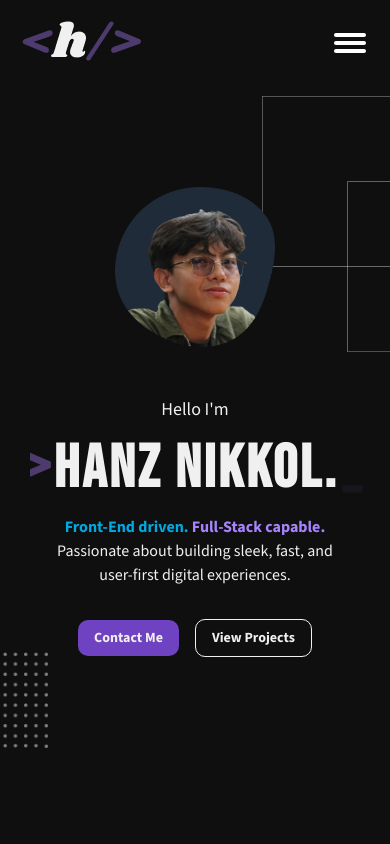
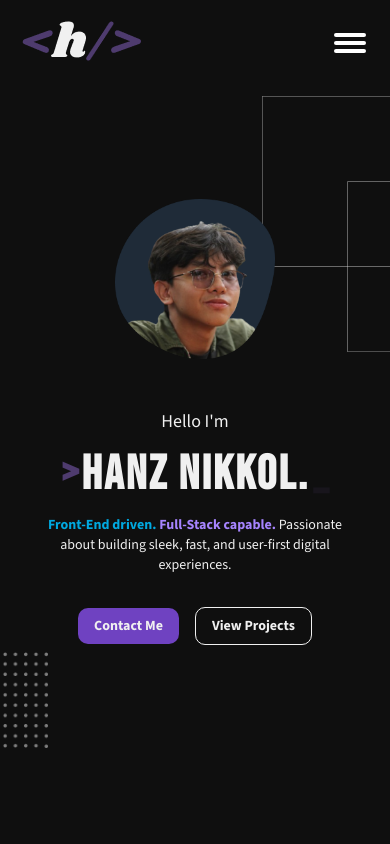
Before and after one commit to hanznikkol/hanznikkol-portfolio, a React (Vite) app: page / in a window 390 px wide. Shown: the top 844 px of the page. Built offline with nearby package versions, Linux system fonts and the light colour scheme.

Commit message:
Fix mobile version

```diff
--- a/src/components/Contact.jsx
+++ b/src/components/Contact.jsx
@@ -3,7 +3,7 @@ import ContactForm from "./subcomponents/ContactForm";
 
 function Contact() {
   return (
-    <div id="contacts" className="h-screen w-full flex flex-col p-6 lg:flex-row bg-midnight-black lg:p-24 gap-6 lg:gap-2">
+    <div id="contacts" className="min-h-screen lg:h-screen w-full flex flex-col p-6 lg:flex-row bg-midnight-black lg:p-24 gap-6 lg:gap-2">
       <div className="w-full h-full flex-1 flex flex-col justify-center items-center lg:items-start px-8 text-spectral-white">
         <h1 className="text-4xl lg:text-7xl font-bold mb-4">Contact Me</h1>
         <p className="mb-2">📍 Lucena City, Philippines</p>
--- a/src/components/Home.jsx
+++ b/src/components/Home.jsx
@@ -56,7 +56,7 @@ function Home() {
                     {/* Text Block */}
                     <div className="flex flex-col justify-center items-center gap-4 lg:gap-6">
                         <p className="text-lg lg:text-2xl text-spectral-white">Hello I&apos;m</p>
-                        <h1 className="text-center tracking-wider font-bebas-neue font-bold text-6xl lg:text-8xl">
+                        <h1 className="text-center tracking-wider font-bebas-neue font-bold text-5xl md:text-6xl lg:text-8xl">
                             <span className="text-mystic-purple">&gt;</span>
                             <span className="inline-flex">
                                 <span ref={textRef} className="text-spectral-white"></span>
@@ -64,7 +64,7 @@ function Home() {
                             </span>
                         </h1>
                         <div className="max-w-xl px-6">
-                            <p className="text-center text-base lg:text-xl text-spectral-white">
+                            <p className="text-center text-sm lg:text-xl text-spectral-white">
                                 <strong className="text-highlight">Front-End driven.</strong> <strong className="text-violet-400">Full-Stack capable.</strong> Passionate about building sleek, fast, and user-first digital experiences.
                             </p>
                         </div>
--- a/src/components/Skills.jsx
+++ b/src/components/Skills.jsx
@@ -44,7 +44,7 @@ const skills = [
 
 function Skills() {
   return (
-    <div className="relative h-auto w-full justify-center items-center flex bg-midnight-black z-20 p-8 lg:px-14 lg:py-8 mb-6 select-none">
+    <div className="relative h-auto w-full justify-center items-center flex bg-midnight-black z-20 p-4 md:p-8 lg:px-14 lg:py-8  select-none">
       <div className="w-full h-full flex flex-col items-center gap-10">
         <h1 className=" text-center text-6xl lg:text-7xl font-bebas-neue text-spectral-white">SKILLS</h1>
 
--- a/src/components/Works.jsx
+++ b/src/components/Works.jsx
@@ -57,7 +57,7 @@ function Works() {
   ]
   return (
     <>
-    <div id='projects' className="flex flex-col w-full h-screen py-4 lg:py-6">
+    <div id='projects' className="flex flex-col w-full min-h-screen lg:h-screen py-4 lg:py-6">
       <Swiper
         modules={[Navigation, Autoplay]}
         autoplay={{
@@ -66,7 +66,7 @@ function Works() {
         }}
         loopFillGroupWithBlank={true}
         loop={true}
-        className = "w-full h-screen"
+        className = "w-full h-full overflow-y-auto"
         slidesPerView={1}
       >
         {projects.map((project, index) => (
@@ -89,7 +89,7 @@ function Works() {
                       </Badge>
                     ))}
                   </div>
-                  <p className='mt-4 text-lg'>{project.desc}</p>
+                  <p className='mt-4 text-sm lg:text-lg'>{project.desc}</p>
 
                   <div className='flex gap-2 items-center'>
                     {project.repoLink && (
--- a/src/components/subcomponents/ContactForm.jsx
+++ b/src/components/subcomponents/ContactForm.jsx
@@ -33,7 +33,7 @@ function ContactForm() {
     })
   }
   return (
-    <Card className={'w-full bg-white/10 backdrop-blur-md border border-white/20 text-white shadow-lg rounded-2xl'}>
+    <Card className={'w-full bg-white/10 backdrop-blur-md border border-white/20 text-white shadow-lg rounded-2xl overflow-y-auto'}>
       <CardHeader>
         <CardTitle className={'font-bold text-2xl'}>Send a Message</CardTitle>
         <CardDescription className="text-sm text-muted-foreground">
```
